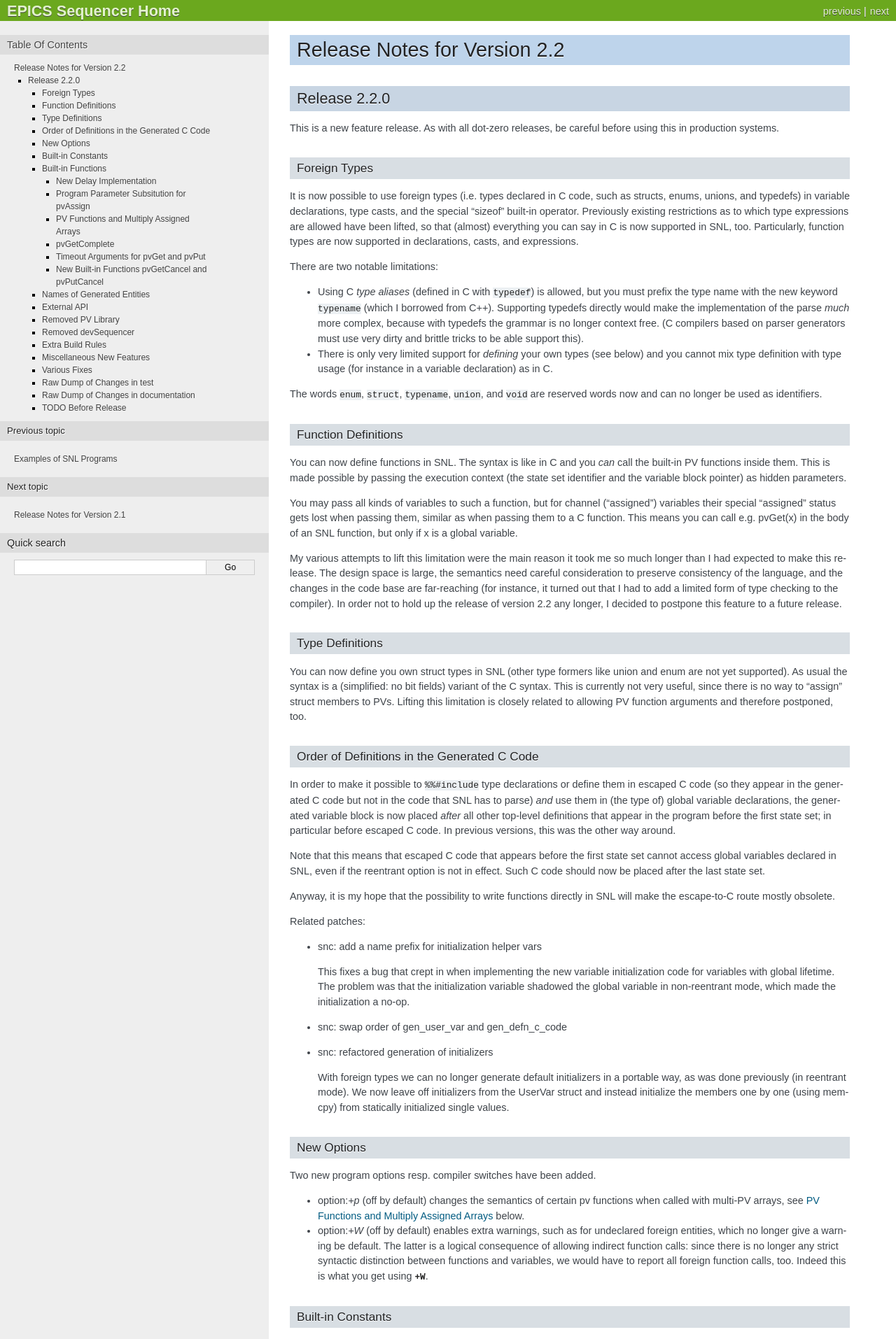
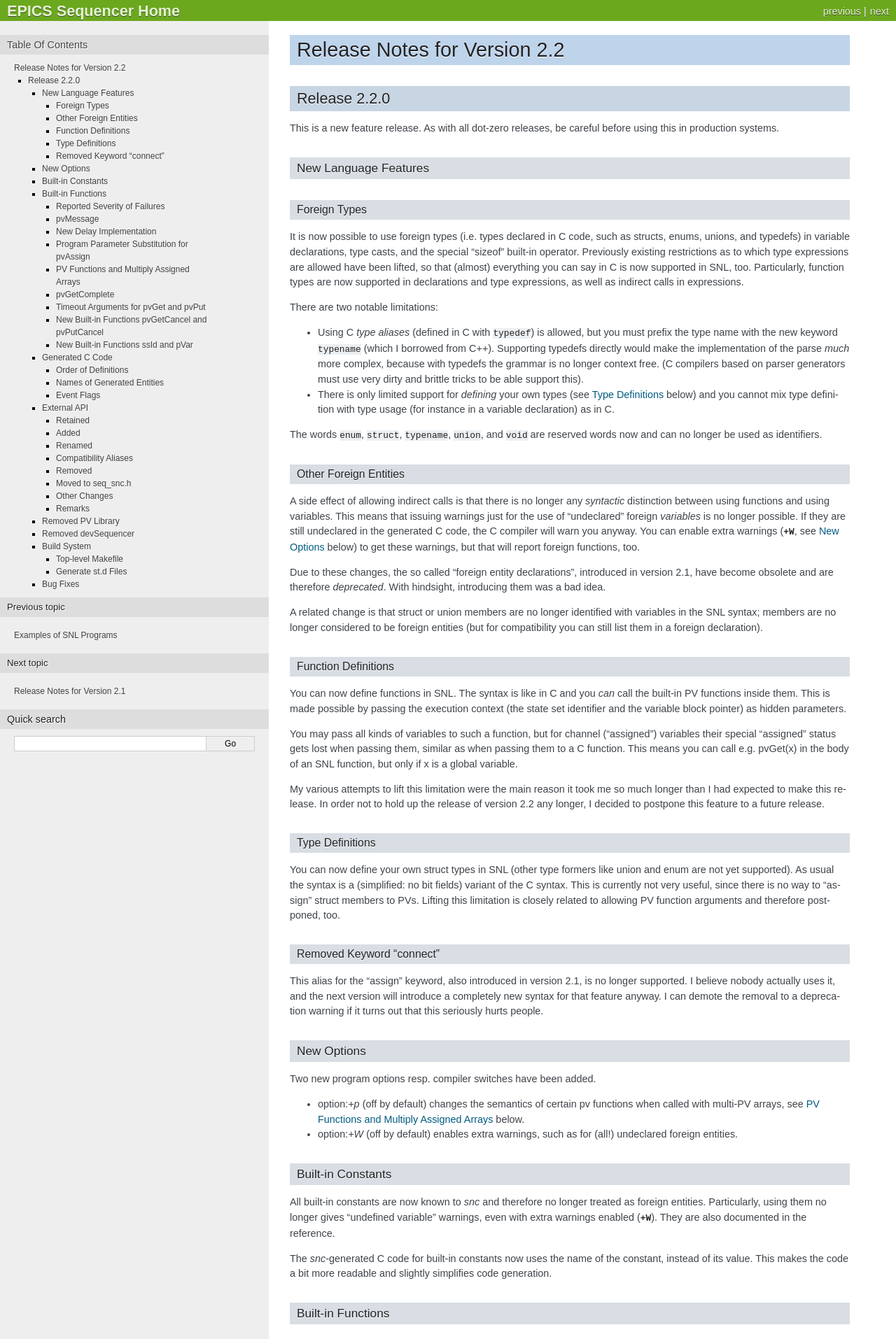
Before and after one commit to jeonghanlee/sequencer-2-2, a Sphinx documentation site: the page built from documentation/ReleaseNotes-2-2.txt, in a window 1280 px wide. Shown: the top 1914 px of the page at 70% size. Built offline with Sphinx 7.4.7, drawn with Linux system fonts in a browser that asks for light colours; some of the changed text lies outside the part shown.

Commit message:
docs: re-structured and re-worded large parts of release notes for 2.2

```diff
--- a/documentation/ReleaseNotes-2-2.txt
+++ b/documentation/ReleaseNotes-2-2.txt
@@ -9,16 +9,19 @@ Release 2.2.0
 This is a new feature release. As with all dot-zero releases, be careful
 before using this in production systems.
 
+New Language Features
+^^^^^^^^^^^^^^^^^^^^^
+
 Foreign Types
-^^^^^^^^^^^^^
+~~~~~~~~~~~~~
 
 It is now possible to use foreign types (i.e. types declared in C code, such
 as structs, enums, unions, and typedefs) in variable declarations, type
 casts, and the special "sizeof" built-in operator. Previously existing
 restrictions as to which type expressions are allowed have been lifted, so
 that (almost) everything you can say in C is now supported in SNL, too.
-Particularly, function types are now supported in declarations, casts, and
-expressions.
+Particularly, function types are now supported in declarations and type
+expressions, as well as indirect calls in expressions.
 
 There are two notable limitations:
 
@@ -29,16 +32,35 @@ There are two notable limitations:
   grammar is no longer context free. (C compilers based on parser generators
   must use very dirty and brittle tricks to be able support this).
 
-* There is only very limited support for *defining* your own types (see
-  below) and you cannot mix type definition with type usage (for instance in
-  a variable declaration) as in C.
+* There is only limited support for *defining* your own types (see `Type
+  Definitions`_ below) and you cannot mix type definition with type usage
+  (for instance in a variable declaration) as in C.
 
 The words ``enum``, ``struct``, ``typename``, ``union``, and ``void`` are
 reserved words now and can no longer be used as identifiers.
 
+Other Foreign Entities
+~~~~~~~~~~~~~~~~~~~~~~
+
+A side effect of allowing indirect calls is that there is no longer any
+*syntactic* distinction between using functions and using variables. This
+means that issuing warnings just for the use of "undeclared" foreign
+*variables* is no longer possible. If they are still undeclared in the
+generated C code, the C compiler will warn you anyway. You can enable extra
+warnings (:option:`+W`, see `New Options`_ below) to get these warnings, but
+that will report foreign functions, too.
+
+Due to these changes, the so called "foreign entity declarations",
+introduced in version 2.1, have become obsolete and are therefore
+*deprecated*. With hindsight, introducing them was a bad idea.
+
+A related change is that struct or union members are no longer identified
+with variables in the SNL syntax; members are no longer considered to be
+foreign entities (but for compatibility you can still list them in a foreign
+declaration).
 
 Function Definitions
-^^^^^^^^^^^^^^^^^^^^
+~~~~~~~~~~~~~~~~~~~~
 
 You can now define functions in SNL. The syntax is like in C and you *can*
 call the built-in PV functions inside them. This is made possible by passing
@@ -52,63 +74,28 @@ can call e.g. pvGet(x) in the body of an SNL function, but only if x is a
 global variable.
 
 My various attempts to lift this limitation were the main reason it took me
-so much longer than I had expected to make this release. The design space is
-large, the semantics need careful consideration to preserve consistency of
-the language, and the changes in the code base are far-reaching (for
-instance, it turned out that I had to add a limited form of type checking to
-the compiler). In order not to hold up the release of version 2.2 any
-longer, I decided to postpone this feature to a future release.
-
+so much longer than I had expected to make this release. In order not to
+hold up the release of version 2.2 any longer, I decided to postpone this
+feature to a future release.
 
 Type Definitions
-^^^^^^^^^^^^^^^^
+~~~~~~~~~~~~~~~~
 
-You can now define you own struct types in SNL (other type formers like
+You can now define your own struct types in SNL (other type formers like
 union and enum are not yet supported). As usual the syntax is a (simplified:
 no bit fields) variant of the C syntax. This is currently not very useful,
 since there is no way to "assign" struct members to PVs. Lifting this
 limitation is closely related to allowing PV function arguments and
 therefore postponed, too.
 
+Removed Keyword "connect"
+~~~~~~~~~~~~~~~~~~~~~~~~~
 
-Order of Definitions in the Generated C Code
-^^^^^^^^^^^^^^^^^^^^^^^^^^^^^^^^^^^^^^^^^^^^
-
-In order to make it possible to ``%%#include`` type declarations or define
-them in escaped C code (so they appear in the generated C code but not in
-the code that SNL has to parse) *and* use them in (the type of) global
-variable declarations, the generated variable block is now placed *after*
-all other top-level definitions that appear in the program before the first
-state set; in particular before escaped C code. In previous versions, this
-was the other way around.
-
-Note that this means that escaped C code that appears before the first state
-set cannot access global variables declared in SNL, even if the reentrant
-option is not in effect. Such C code should now be placed after the last
-state set.
-
-Anyway, it is my hope that the possibility to write functions directly in
-SNL will make the escape-to-C route mostly obsolete.
-
-
-Related patches:
-
-* snc: add a name prefix for initialization helper vars
-
-  This fixes a bug that crept in when implementing the new variable
-  initialization code for variables with global lifetime. The problem
-  was that the initialization variable shadowed the global variable
-  in non-reentrant mode, which made the initialization a no-op.
-
-* snc: swap order of gen_user_var and gen_defn_c_code
-
-* snc: refactored generation of initializers
-
-  With foreign types we can no longer generate default initializers
-  in a portable way, as was done previously (in reentrant mode).
-  We now leave off initializers from the UserVar struct and instead
-  initialize the members one by one (using memcpy) from statically
-  initialized single values.
+This alias for the "assign" keyword, also introduced in version 2.1, is no
+longer supported. I believe nobody actually uses it, and the next version
+will introduce a completely new syntax for that feature anyway. I can demote
+the removal to a deprecation warning if it turns out that this seriously
+hurts people.
 
 
 New Options
@@ -120,17 +107,15 @@ Two new program options resp. compiler switches have been added.
   when called with multi-PV arrays, see `PV Functions and Multiply Assigned
   Arrays`_ below.
 
-* option:`+W` (off by default) enables extra warnings, such as for
-  undeclared foreign entities, which no longer give a warning be default.
-  The latter is a logical consequence of allowing indirect function calls:
-  since there is no longer any strict syntactic distinction between
-  functions and variables, we would have to report all foreign function
-  calls, too. Indeed this is what you get using :option:`+W`.
+* option:`+W` (off by default) enables extra warnings, such as for (all!)
+  undeclared foreign entities.
+
 
 Built-in Constants
 ^^^^^^^^^^^^^^^^^^
 
-All built-in constants are now known to *snc* and thus no longer give
+All built-in constants are now known to *snc* and therefore no longer
+treated as foreign entities. Particularly, using them no longer gives
 "undefined variable" warnings, even with extra warnings enabled
 (:option:`+W`). They are also documented in the reference.
 
@@ -142,26 +127,56 @@ slightly simplifies code generation.
 Built-in Functions
 ^^^^^^^^^^^^^^^^^^
 
+Reported Severity of Failures
+~~~~~~~~~~~~~~~~~~~~~~~~~~~~~
+
+The severity of timeouts and usage errors reported on the console has been
+demoted from ``errlogFatal`` to ``errlogMajor``. Reporting them as fatal has
+misled users in the past to think that their running program instances have
+become unstable now, which is definitely not the case for this sort of
+errors.
+
+pvMessage
+~~~~~~~~~
+
+The built-in function pvMessage now consistently returns a failure string
+describing the problem whenever anything with the passed channel variable
+went wrong. This particilarly applies to any failure status returned from
+the CA layer.
+
 New Delay Implementation
 ~~~~~~~~~~~~~~~~~~~~~~~~
 
-While it was always allowed to use arbitrary expressions for the
-argument to :c:func:`delay`, this never worked as one would expect if the
-expression depended on e.g. monitored variables. The reason is that
-previously the delay expression was evaluated once for all delays
-appearing in conditions inside a state when the state was entered.
-Later checks whether the delay has expired used the cached delay
-value.
+While it was always *allowed* to use arbitrary SNL expressions for the
+argument to :c:func:`delay`, even expressions that could change their value
+at any time (e.g. because they contain monitored variables), this did *not*
+work as one would expect. In fact, the delay expression would be evaluated
+just once for all delays appearing in conditions inside a state when the
+state was entered. Later checks whether the delay has expired used the
+cached delay value.
 
-Now, delay expressions are evaluated like all other parts of the
-state transition condition and seq_delay() takes a double argument
-instead of a delay id. As a (transparent) side effect, if the
-delay has not yet expired, the minimum time to wait for events is
-adjusted. This adjustment is now more precise, since we do not store
-the delay but rather the (future) time when the wakeup should happen.
+In the new (much simpler) implementation, delay expressions are evaluated
+like all other parts of the state transition condition. Delay IDs no longer
+exist and the code generator treats calls to delay like any other built-in
+function. The effect of delaying the state transition is now achieved
+(completely internal to the implementation of seq_delay) by adjusting the
+minimum time to wait for events (if the delay has not yet expired). The
+run-time system no longer stores the delay, but rather the (future) time
+when the wakeup should happen, leading to more accurate timing of delays.
 
-Program Parameter Subsitution for pvAssign
-~~~~~~~~~~~~~~~~~~~~~~~~~~~~~~~~~~~~~~~~~~
+Since calling delay outside of the condition of a state transition never had
+any useful effect, it is now disallowed.
+
+.. note::
+
+  The prototype of the underlying C function seq_delay() has changed to
+  support the new implementation. If there is code out there which calls
+  this function from the C side, I'd venture that it is broken anyway and
+  should be fixed.
+
+
+Program Parameter Substitution for pvAssign
+~~~~~~~~~~~~~~~~~~~~~~~~~~~~~~~~~~~~~~~~~~~
 
 This function now does substitution of program parameters (formerly
 sometimes called "macros") inside the PV name, exactly as in the assign
@@ -173,10 +188,8 @@ PV Functions and Multiply Assigned Arrays
 A long time wart of the sequencer, inherited from the 2.0 version, was the
 behaviour of built-in pv functions when you pass an array in which elements
 are assigned to separate PVs. In most cases this behaved as if you had
-passed in just the first element of the array. This "feature" is
-inconsistent and error-prone, and runs contrary to the natural expectation
-that the command will affect *all* the variables in the array (for those pv
-functions for which that would make sense).
+passed in just the first element of the array, which is inconsistent and
+error-prone.
 
 However, existing programs might (perhaps without the author or maintainer
 being aware of it) rely on the current behaviour -- and silently breaking
@@ -221,11 +234,11 @@ arguments, just like :c:func:`pvPutComplete`, in order to check for
 completion if the argument is a multi-PV array and :option:`+p` is in
 effect.
 
-.. warning::
+.. note::
 
-   This changes the prototype of the underlying C function
-   seq_pvGetComplete. Existing C code can be fixed by supplying two extra
-   dummy (zero) arguments.
+  This changes the prototype of the underlying C function
+  seq_pvGetComplete. Existing C code can be fixed by supplying two extra
+  dummy (zero) arguments.
 
 Timeout Arguments for pvGet and pvPut
 ~~~~~~~~~~~~~~~~~~~~~~~~~~~~~~~~~~~~~
@@ -241,11 +254,11 @@ As before, the default behaviour for ``pvGet(var)`` i.e. neither an explicit
 effect. In this case, or if ``SYNC`` is given with no extra argument, the
 standard default timeout of 10 seconds is assumed.
 
-.. warning::
+.. note::
 
-   This changes the prototype of the underlying C functions seq_pvGet and
-   seq_pvPut. Existing C code can be fixed by supplying DEFAULT_TIMEOUT as
-   an extra argument.
+  This changes the prototype of the underlying C functions seq_pvGet and
+  seq_pvPut. Existing C code can be fixed by supplying DEFAULT_TIMEOUT as
+  an extra argument, see `External API`_ below.
 
 New Built-in Functions pvGetCancel and pvPutCancel
 ~~~~~~~~~~~~~~~~~~~~~~~~~~~~~~~~~~~~~~~~~~~~~~~~~~
@@ -253,22 +266,72 @@ New Built-in Functions pvGetCancel and pvPutCancel
 It is now possible to cancel and asynchronous get or put request by calling
 :c:func:`pvGetCancel` resp. :c:func:`pvPutCancel`.
 
+New Built-in Functions ssId and pVar
+~~~~~~~~~~~~~~~~~~~~~~~~~~~~~~~~~~~~
+
+Like pvIndex these are implemented as macros. They allow passing the
+similarly named implicit parameters to C functions directly from inside SNL
+code w/o having to escape the call. That is, you can now write such calls as
+::
+
+  my_c_fun(ssId(), pVar(), ...);
+
+instead of ::
+
+  %%my_c_fun(ssId, pVar, ...);
+
+Generated C Code
+^^^^^^^^^^^^^^^^
+
+Order of Definitions
+~~~~~~~~~~~~~~~~~~~~
+
+The first change here is that the generated variable block is now placed
+*after* all other top-level definitions that appear in the program before
+the first state set, in particular before escaped C code. In previous
+versions, this was the other way around. The second change is that for all
+other top-level definitions the order is retained exactly as in the SNL
+source file.
+
+This was done so that foreign type declarations can be used in global (SNL)
+variable declarations. This concerns types imported via ``%%#include``
+as well as types defined in escaped C code.
+
+Note that this means that escaped C code that appears before the first state
+set cannot access global variables declared in SNL, even if the reentrant
+option is not in effect. Such C code should now be placed after the last
+state set.
+
+Anyway, it is my hope that the possibility to write functions directly in
+SNL will make the escape-to-C route mostly obsolete.
+
 
 Names of Generated Entities
-^^^^^^^^^^^^^^^^^^^^^^^^^^^
+~~~~~~~~~~~~~~~~~~~~~~~~~~~
 
 These now follow a strict naming convention:
 
   Generated names start with "_seq" or "_SEQ".
 
-In particular, ``struct UserVar`` became ``struct _seq_var`` (but see
-below for a compatibility typedef). The variables (actually function
-parameters) ``ssId`` and ``pVar`` have been renamed, too. Since these are
-often passed to foreign C procedures, I added similarly named built-in
-procedures (``ssId()`` resp. ``pVar``) that return these values.
+In particular, ``struct UserVar`` became ``struct _seq_var``, and the
+implicit parameters ``ssId`` and ``pVar`` are now ``_seq_ss`` and
+``_seq_var``, respectively. Because these three identifiers are often
+referenced in escaped C code, I have added compatibility aliases for them,
+so as not to break existing programs. See `External API`_ below for details.
 
 In order to prevent name clashes, words starting with "_seq" are no longer
 valid identifiers in SNL.
+
+I am aware that there may be cases where this change breaks existing
+programs which heavily rely on escape to C code. If this is the case, please
+shout! Adding more compatibility aliases can be done any time.
+
+Event Flags
+~~~~~~~~~~~
+
+The compiler now generates symbolic names for event flags (using #define),
+like in version 2.0, but with a "_seq_ef_" prefix to the name. Escaped C
+code can use these names when calling event flag functions.
 
 
 External API
@@ -281,7 +344,8 @@ from seqCom.h to the new header file seq_snc.h.
 
 In particular, the following changes have been made:
 
-Retained:
+Retained
+~~~~~~~~
 
 - includes of pvAlarm.h and seq_release.h
 
@@ -294,24 +358,25 @@ Retained:
 - all functions except seqRegisterSequencerProgram and seqRegisterSequencerCommands
   but including seq_pvIndex
 
-Added:
+Added
+~~~~~
+- builtin "functions" seq_pVar and seq_ssId (like pvIndex these are actually
+  implemented as macros in seqCom.h)
 
-- builtin "functions" seq_pVar and seq_ssId (like pvIndex these are actually
-  implemented as macros); they replace direct uses of generated
-  identifiers, which have been renamed (see `Names of Generated Entities`_
-  above).
+- builtin functions seq_pvGetCancel, seq_pvPutCancel
 
-- new builtin functions pvGetCancel, pvPutCancel
+- the constant DEFAULT_TIMEOUT (see `New Delay Implementation`_)
 
-- the constant DEFAULT_TIMEOUT
+Renamed
+~~~~~~~
 
-Renamings:
+- EV_ID -> EF_ID
+- VAR_ID -> CH_ID
 
-- EV_ID is now EF_ID
+Compatibility Aliases
+~~~~~~~~~~~~~~~~~~~~~
 
-- VAR_ID is now CH_ID
-
-For better backwards compatibility I also added some aliases::
+::
 
   typedef SEQ_VARS USER_VAR
   #define ssId                  _seq_ss
@@ -323,13 +388,17 @@ For better backwards compatibility I also added some aliases::
   #define seq_pvFreeQ           seq_pvFlushQ
   #define DEFAULT_QUEUE_SIZE    100
 
-These should not be used in new code.
+These names should not be used in new code.
 
-Removed:
+Removed
+~~~~~~~
 
 - DELAY_ID (obsolete, see `New Delay Implementation`_)
 
-Moved to seq_snc.h:
+- OPT_MAIN (-m is a compile time only switch)
+
+Moved to seq_snc.h
+~~~~~~~~~~~~~~~~~~
 
 - struct definitions for the static part of the generated program:
 
@@ -368,29 +437,30 @@ Moved to seq_snc.h:
 
 - the functions seqRegisterSequencerProgram and seqRegisterSequencerCommands
 
+Other Changes
+~~~~~~~~~~~~~
+
+- the (in EPICS base) deprecated epicsShareAPI markers have been removed
+
+Remarks
+~~~~~~~
+
 My justification for making these potentially breaking changes is that this
-is how it should have been done from the start. Mixing self-written with
-generated code is fraught with enough hazards as it is, and accidental name
-capture, though not very probable, would be very hard to diagnose for users.
-Exposing internal data structures where this is not strictly necessary is
-similarly ill-advised. A practical benefit is that from now on I have more
-freedom when introducing new features or refactoring the way snc generates
-code.
-
-If it turns out this is hurting people very much, I am willing to
-compromise. For instance, adding more compatibility aliases can be done any
-time in case I forgot one. I may also put back some of the internal stuff if
-someone comes up with a convincing argument why they need to access it.
+is how it should have been done from the start. The things I have removed
+were never meant to be part of a public API. In the unlikely event that
+there are existing programs with a legitimate need to access these
+internals, they can always include seq_snc.h (at their own risk), or just
+refrain from upgrading to version 2.2.
 
 
 Removed PV Library
 ^^^^^^^^^^^^^^^^^^
 
-The PV library has been almost completely eliminated. What remains is a
-thin layer over CA, implemented in C, and offering only the
-functionality that is actually needed by the sequencer. The API is similar
-(but not identical) to the old C API; particularly, all the pvStat, pvSevr,
-and pvType definitions are as before.
+The PV library has been almost completely eliminated. What remains is a thin
+layer over CA, implemented in C, and offering only the functionality that is
+actually needed by the sequencer. The API is similar (but not identical) to
+the old C API; particularly, all the pvStat, pvSevr, and pvType definitions
+are as before.
 
 The documentation for the PV layer has been removed, too. The only remaining
 user relevant part of the interface is contained in pvAlarm.h, see
@@ -407,8 +477,11 @@ The (broken and ugly) sequencer device support was removed.
 Consequently, seqFindProgByName was be removed as it is no longer needed.
 
 
-Extra Build Rules
-^^^^^^^^^^^^^^^^^
+Build System
+^^^^^^^^^^^^
+
+Top-level Makefile
+~~~~~~~~~~~~~~~~~~
 
 The extra rules in the top level Makefile to produce documentation with
 or without generating a pdf file have been changed: 'pdf' and 'docs' are
@@ -419,88 +492,22 @@ can specify:
 - docs: additionally build the manual in pdf format
 - upload etc: these are for my own benefit only, ignore them
 
-Related patches:
+Generate st.d Files
+~~~~~~~~~~~~~~~~~~~
 
-* top level Makefile: pdf and docs no longer variables, restructured extra targets
+The extra build rules for the sequencer have been extended to generate
+dependencies for .st files, using the mkmf.pl tool from base. Note that .st
+files are passed through the C preprocessor and therefore may include C
+header files or in fact SNL code from another file.
 
 
-Miscellaneous New Features
-^^^^^^^^^^^^^^^^^^^^^^^^^^
+Bug Fixes
+^^^^^^^^^
 
-* reduce severity of timeouts and user errors from errlogFatal to errlogMajor
-
-* Struct or union members are no longer identified with variables in the
-  SNL syntax. Member selection "operators" ('.' and '->') are no longer treated
-  as binary operators, but get their own internal representation.
-
-  This finally solves the recurring annoyance of snc issuing
-  "undefined variable" warnings for members.
-
-  Declaring members in a foreign declaration is still allowed but
-  is now obsolete.
-
-
-Various Fixes
-^^^^^^^^^^^^^
-
-* pv: report CA failure status via msg member of pvVar or pvSys
-* option -m is now treated correctly as compile time only
-* removed deprecated epicsShareAPI markers
-* seq: place program lock around wakeup commands in ca callback
+* Place program lock around wakeup commands in CA callback.
 
   This prevents a race condition resulting in a crash when the program
   shuts down and deletes mutexes etc before the callback has issued its
   final ss_wakeup call.
-* seq: fixed connect and monitor accounting in seq_disconnect and seq_camonitor
 
-
-Raw Dump of Changes in test
-^^^^^^^^^^^^^^^^^^^^^^^^^^^
-
-* added validation test for access to variables of foreign types
-* added compiler test for member access
-* added tests for foreign types, cast, and sizeof
-* renamed and rearranged some tests
-* added two compiler tests
-* fixed number of errors for misplacedExit
-* adapted userfunc to compiler changes, extended the test
-* adapted delay.st to better test new delay implementation
-* moved ctest.c to test/compiler
-* ensure that tests cover seq exit phase
-
-* test/compiler: renamed scripts that test the whole build
-* test/compiler: added a test for identifier starting with _seq
-
-
-Raw Dump of Changes in documentation
-^^^^^^^^^^^^^^^^^^^^^^^^^^^^^^^^^^^^
-
-* updated release notes for 2.2.0
-* added 2.2.0 to Installation page
-* improved wording of frontpage blurb
-* fixed and updated Installation page
-* minor cleanups in reference
-* added a todo item for delay in action code
-* clarified syntax and semantics of option clause
-* added versionadded tag to state change command
-* superficial change to reference
-* removed foreign types from plans
-* removed some text that referred to the removed sequencer device support
-* distinguish program parameters from CPP macros
-* parameter expansion in pvAssign
-
-
-TODO Before Release
-^^^^^^^^^^^^^^^^^^^
-
-* Maybe re-introduce #defines for event flags
-
-* Update reference to document all the changes and new features
-
-What to do about pvPutCompleteArray, see these patches:
-
-* examples: use array version of pvPutComplete
-* disabled examples/parallel because pvPutCompleteArray does not yet work
-
-See also pvPutMultiple and pvGetMultiple these are w/o implementation. See
-also the +-p switch.
+* Fixed connect and monitor accounting in seq_disconnect and seq_camonitor.
```
Also changed, not shown: other parts of documentation/ReleaseNotes-2-2.txt (+5 -5 lines).
